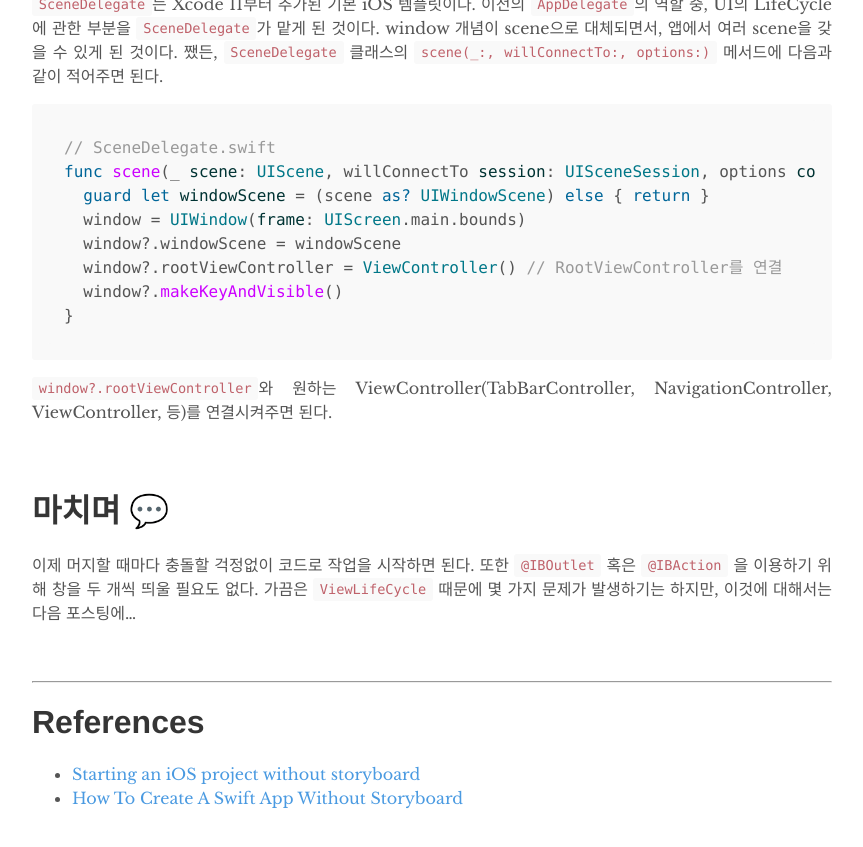
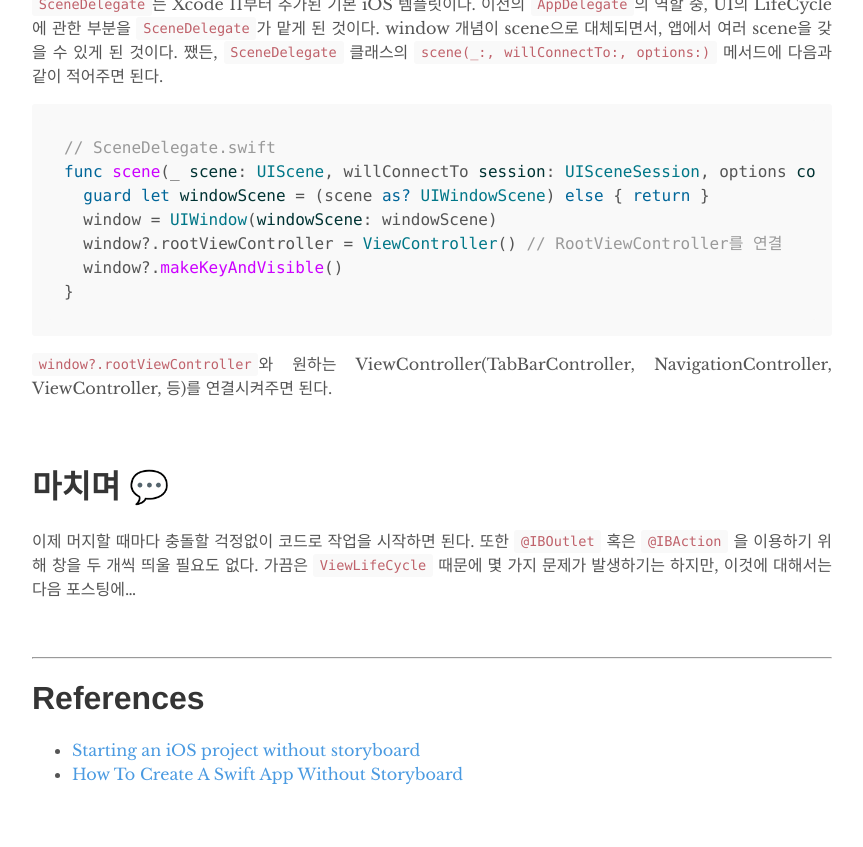
Before and after one commit to leefilll/leefilll.github.io, a Jekyll site: the page built from _posts/2020-04-06-xcode_without-storyboard.md, in a window 1280 px wide and 900 px high, scrolled down 2706 px, cut to the strip 50-897 px from the top of the window. Shown: the whole strip, without its empty margins (208-1071 px from the left). Built offline with Jekyll 4.4.1, drawn with Linux system fonts in a browser that asks for light colours.

Commit message:
Modify SceneDelegate.swift code

```diff
--- a/_posts/2020-04-06-xcode_without-storyboard.md
+++ b/_posts/2020-04-06-xcode_without-storyboard.md
@@ -50,8 +50,7 @@ author: "leefilll"
 // SceneDelegate.swift
 func scene(_ scene: UIScene, willConnectTo session: UISceneSession, options connectionOptions: UIScene.ConnectionOptions) {
   guard let windowScene = (scene as? UIWindowScene) else { return }
-  window = UIWindow(frame: UIScreen.main.bounds)
-  window?.windowScene = windowScene
+  window = UIWindow(windowScene: windowScene)
   window?.rootViewController = ViewController() // RootViewController를 연결
   window?.makeKeyAndVisible()
 }
```
